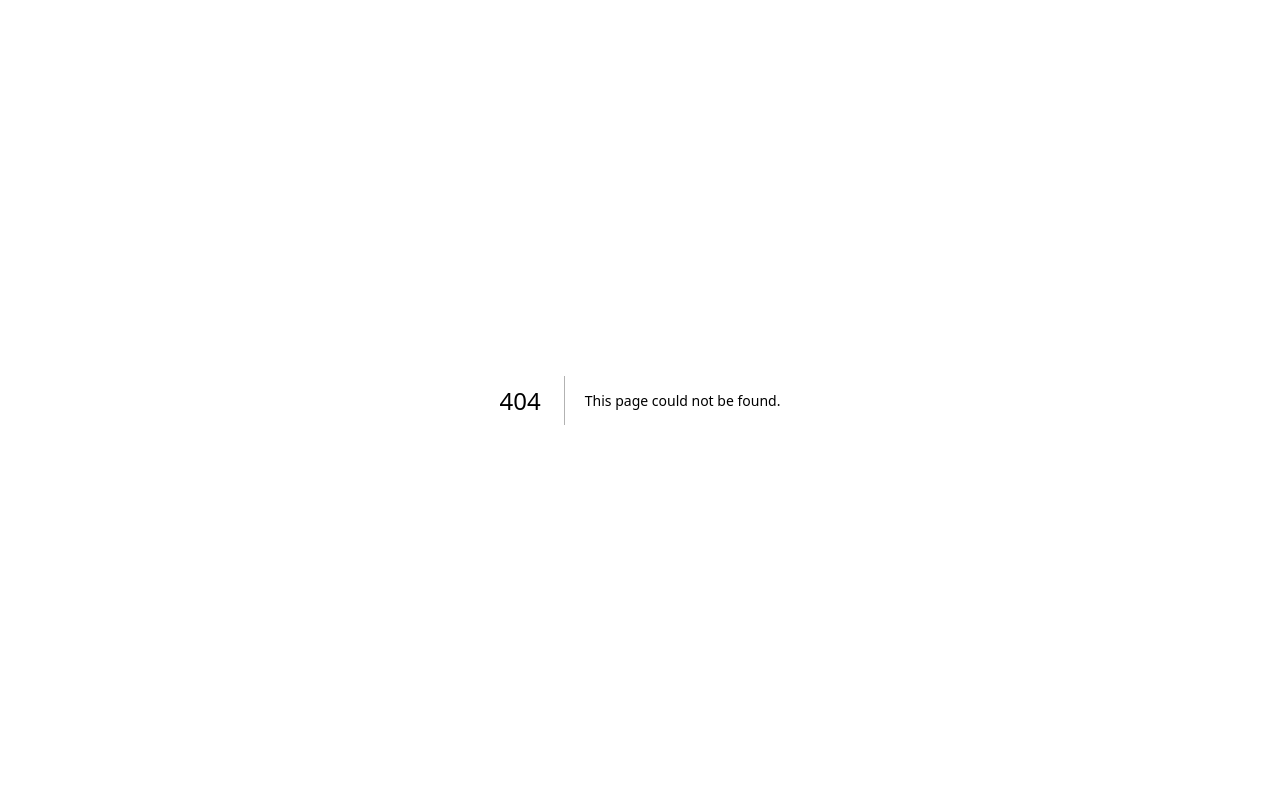
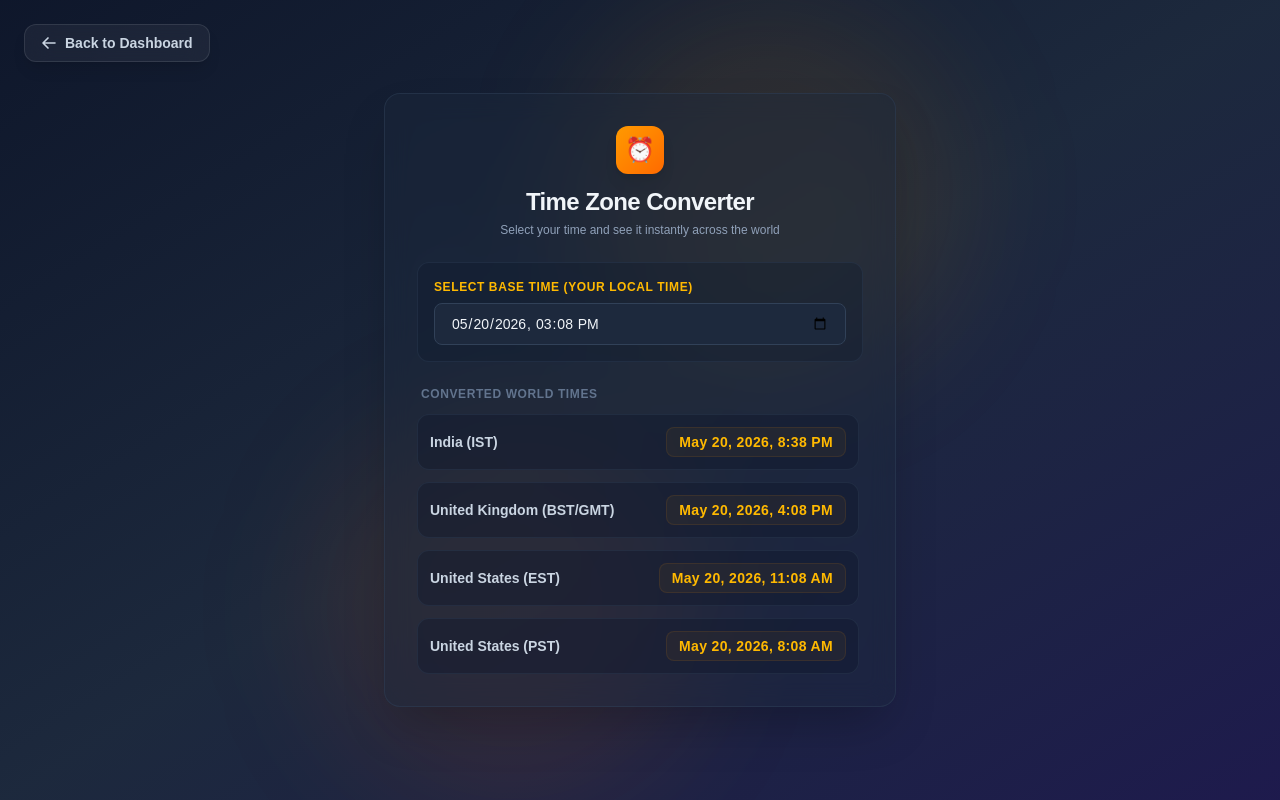
Before and after one commit to afzall07/toolhub, a Next.js app: page /time-zone-converter in a window 1280 px wide. Before the commit this address had no page. Built offline with nearby package versions, Linux system fonts and the light colour scheme.

Commit message:
create time zone converter

```diff
--- /dev/null
+++ b/app/time-zone-converter/page.tsx
@@ -0,0 +1,118 @@
+"use client";
+
+import { useState, useEffect } from "react";
+import Link from "next/link";
+
+export default function TimeZoneConverter() {
+    const [selectedTime, setSelectedTime] = useState<string>("");
+    const [convertedTimes, setConvertedTimes] = useState<{ zone: string; time: string }[]>([]);
+
+    // मुख्य टाइम ज़ोन्स की लिस्ट जिन्हें हमें ट्रैक करना है
+    const targetZones = [
+        { name: "India (IST)", id: "Asia/Kolkata" },
+        { name: "United Kingdom (BST/GMT)", id: "Europe/London" },
+        { name: "United States (EST)", id: "America/New_York" },
+        { name: "United States (PST)", id: "America/Los_Angeles" },
+        { name: "Japan (JST)", id: "Asia/Tokyo" },
+        { name: "Australia (AEST)", id: "Australia/Sydney" },
+    ];
+
+    // शुरुआत में करंट लोकल टाइम को इनपुट में सेट करना
+    useEffect(() => {
+        const now = new Date();
+        // HTML datetime-local इनपुट के फॉर्मेट (YYYY-MM-DDTHH:MM) में बदलना
+        const offset = now.getTimezoneOffset() * 60000;
+        const localISOTime = new Date(now.getTime() - offset).toISOString().slice(0, 16);
+        setSelectedTime(localISOTime);
+    }, []);
+
+    // जब भी इनपुट टाइम बदलेगा, सभी टाइम ज़ोन्स का समय कैलकुलेट होगा
+    useEffect(() => {
+        if (!selectedTime) return;
+
+        const baseDate = new Date(selectedTime);
+
+        const updatedTimes = targetZones.map((zone) => {
+            // JavaScript का इन-बिल्ट Intl API समय को कन्वर्ट करने के लिए
+            const formatter = new Intl.DateTimeFormat("en-US", {
+                timeZone: zone.id,
+                dateStyle: "medium",
+                timeStyle: "short",
+                hour12: true,
+            });
+
+            return {
+                zone: zone.name,
+                time: formatter.format(baseDate),
+            };
+        });
+
+        setConvertedTimes(updatedTimes);
+    }, [selectedTime]);
+
+    return (
+        <div className="min-h-screen bg-gradient-to-br from-slate-900 via-slate-800 to-indigo-950 text-white flex flex-col items-center justify-center p-4 sm:p-6 md:p-8 relative overflow-hidden">
+
+            {/* Background Decorative Circles */}
+            <div className="absolute top-0 right-1/4 w-96 h-96 bg-amber-500/10 rounded-full blur-3xl pointer-events-none" />
+            <div className="absolute bottom-0 left-1/4 w-96 h-96 bg-orange-500/10 rounded-full blur-3xl pointer-events-none" />
+
+            {/* Back Button */}
+            <div className="absolute top-4 left-4 sm:top-6 sm:left-6 z-20">
+                <Link
+                    href="/"
+                    className="inline-flex items-center gap-2 px-4 py-2 text-xs sm:text-sm font-semibold text-slate-300 bg-white/5 hover:bg-white/10 hover:text-white rounded-xl shadow-lg border border-white/10 backdrop-blur-md transition-all active:scale-95"
+                >
+                    <svg className="w-4 h-4" fill="none" stroke="currentColor" strokeWidth="2.5" viewBox="0 0 24 24">
+                        <path strokeLinecap="round" strokeLinejoin="round" d="M10.5 19.5L3 12m0 0l7.5-7.5M3 12h18" />
+                    </svg>
+                    Back to Dashboard
+                </Link>
+            </div>
+
+            {/* Main Converter Card */}
+            <div className="relative z-10 bg-slate-800/40 border border-slate-700/50 p-6 sm:p-8 rounded-2xl shadow-2xl backdrop-blur-md max-w-lg w-full mt-14 sm:mt-0">
+
+                {/* Header */}
+                <div className="text-center mb-6">
+                    <div className="inline-flex items-center justify-center w-12 h-12 rounded-xl bg-gradient-to-br from-amber-500 to-orange-500 text-2xl shadow-lg mb-3">
+                        ⏰
+                    </div>
+                    <h1 className="text-xl sm:text-2xl font-extrabold text-slate-100 tracking-tight">Time Zone Converter</h1>
+                    <p className="text-xs text-slate-400 mt-1">Select your time and see it instantly across the world</p>
+                </div>
+
+                {/* Time Selector Input Zone */}
+                <div className="mb-6 bg-slate-900/30 border border-slate-700/40 p-4 rounded-xl">
+                    <label className="block text-xs font-bold text-amber-400 tracking-wider uppercase mb-2">
+                        Select Base Time (Your Local Time)
+                    </label>
+                    <input
+                        type="datetime-local"
+                        value={selectedTime}
+                        onChange={(e) => setSelectedTime(e.target.value)}
+                        className="w-full bg-slate-800 border border-slate-700 text-slate-100 py-2.5 px-4 rounded-lg focus:outline-none focus:ring-2 focus:ring-amber-500/40 focus:border-amber-500 cursor-pointer font-medium text-sm"
+                    />
+                </div>
+
+                {/* Converted Times Output Grid */}
+                <div className="space-y-3 max-h-72 overflow-y-auto pr-1 custom-scrollbar">
+                    <p className="text-xs font-bold text-slate-500 tracking-wider uppercase pl-1">Converted World Times</p>
+
+                    {convertedTimes.map((item, index) => (
+                        <div
+                            key={index}
+                            className="flex items-center justify-between p-3 bg-slate-900/40 border border-slate-700/40 hover:border-slate-600/60 rounded-xl transition-colors"
+                        >
+                            <span className="text-xs sm:text-sm font-semibold text-slate-300">{item.zone}</span>
+                            <span className="text-xs sm:text-sm font-bold text-amber-400 tracking-wide bg-amber-500/5 border border-amber-500/10 px-3 py-1 rounded-lg">
+                                {item.time}
+                            </span>
+                        </div>
+                    ))}
+                </div>
+
+            </div>
+        </div>
+    );
+}
```
